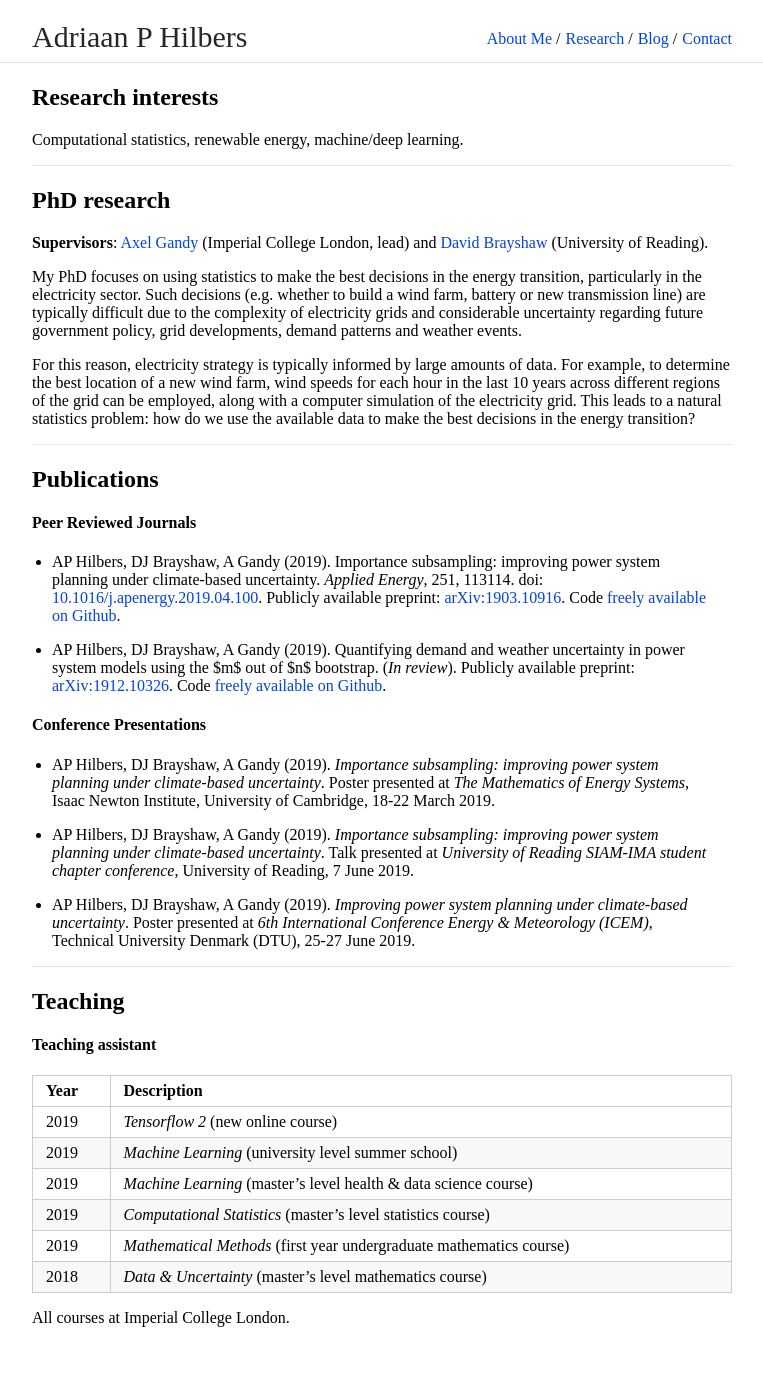
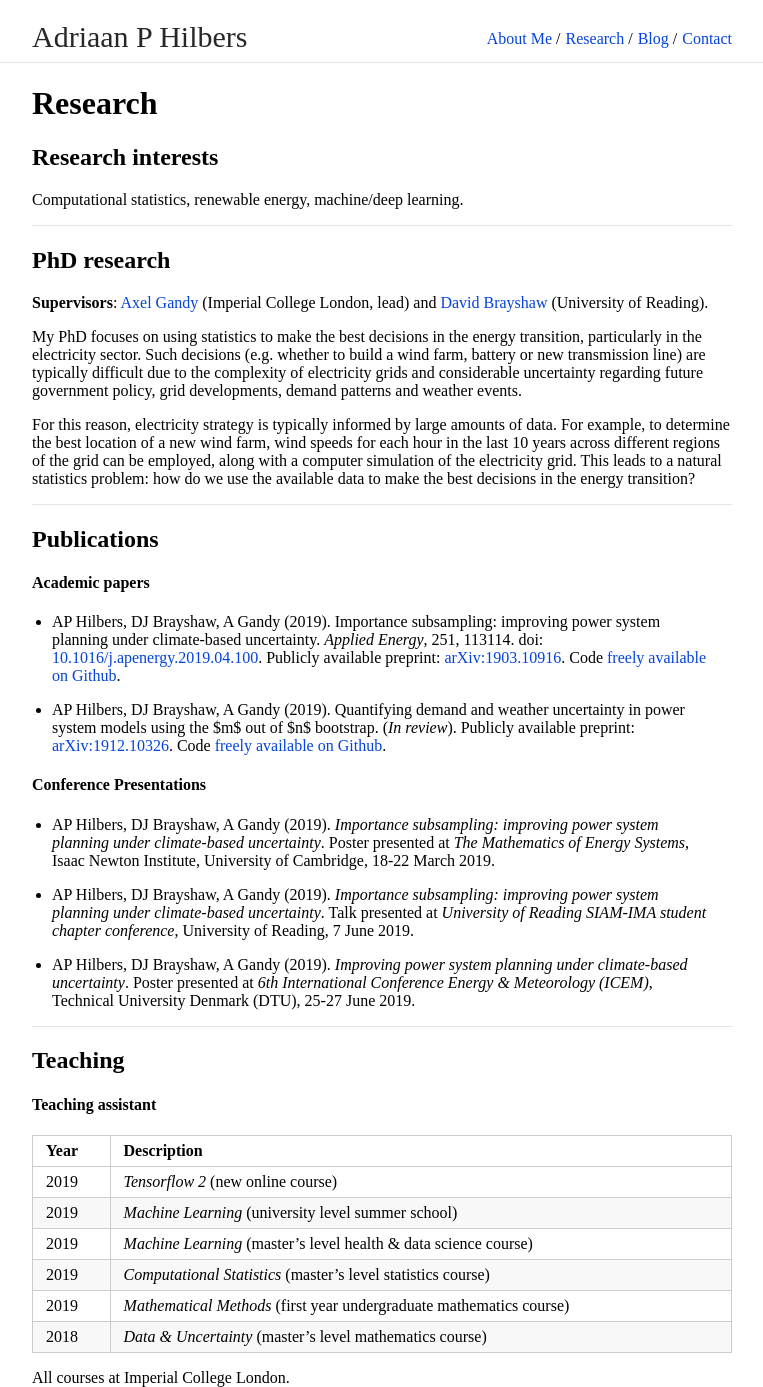
Before and after one commit to ahilbers/ahilbers.github.io, a Jekyll site: the page built from research.md, in a window 1280 px wide. Shown: the whole page, without its empty margins (258-1021 px from the left). Built offline with Jekyll 4.4.1, drawn with Linux system fonts in a browser that asks for light colours; our own code applies the rules of GitHub Pages for plain Markdown files; before the commit the page ends 1327 px from its top, so only the background shows below that.

Commit message:
make cosmetic changes to research and blog

```diff
--- a/research.md
+++ b/research.md
@@ -2,6 +2,8 @@
 layout: default
 is_contact: false
 ---
+
+# Research
 
 
 ## Research interests
@@ -26,7 +28,7 @@ For this reason, electricity strategy is typically informed by large amounts of
 
 ## Publications
 
-#### Peer Reviewed Journals
+#### Academic papers
 
 * AP Hilbers, DJ Brayshaw, A Gandy (2019). Importance subsampling: improving power system planning under climate-based uncertainty. *Applied Energy*, 251, 113114. doi: [10.1016/j.apenergy.2019.04.100](https://doi.org/10.1016/j.apenergy.2019.04.110). Publicly available preprint: [arXiv:1903.10916](https://arxiv.org/abs/1903.10916). Code [freely available on Github](https://github.com/ahilbers/2019_importance_subsampling).
 
```
Also changed, not shown: blog.md (+3 -1 lines).
